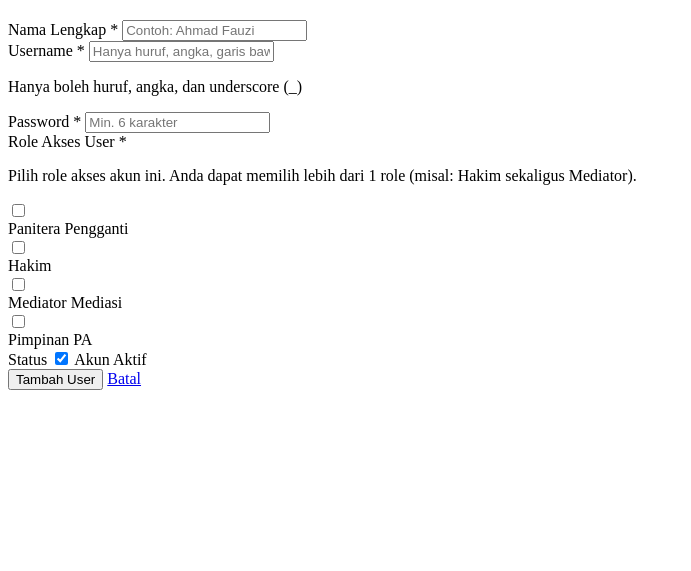
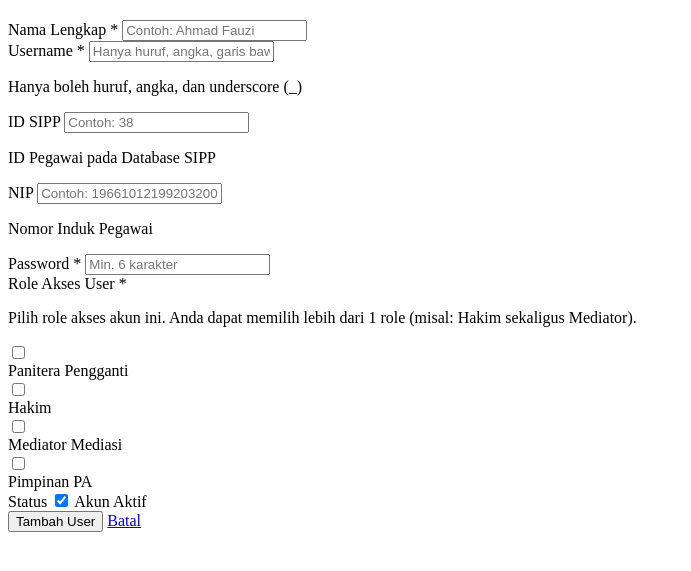
Before and after one commit to rtriadi/mediasi, a CodeIgniter app: the page made by application/views/admin/user/form.php in a window 1280 px wide. Shown: the part 26-597 px from the top of the page, without its empty margins (0-691 px from the left). Run offline with CodeIgniter, Linux system fonts and the light colour scheme; data that the repository does not hold is empty; some libraries are stand-ins or nearby versions.

Commit message:
feat: add ID SIPP and NIP fields to User and Mediator form and table list views

```diff
--- a/application/controllers/Admin/Master_user.php
+++ b/application/controllers/Admin/Master_user.php
@@ -59,6 +59,8 @@ class Master_user extends MY_Controller {
                     'username'  => $username,
                     'password'  => password_hash($this->input->post('password'), PASSWORD_BCRYPT),
                     'role'      => $role_str,
+                    'id_sipp'   => $this->input->post('id_sipp', true) ?: null,
+                    'nip'       => $this->input->post('nip', true) ?: null,
                     'is_active' => $this->input->post('is_active') ? 1 : 0,
                 ]);
 
@@ -103,6 +105,8 @@ class Master_user extends MY_Controller {
                     'nama'      => $this->input->post('nama', true),
                     'username'  => $username,
                     'role'      => $role_str,
+                    'id_sipp'   => $this->input->post('id_sipp', true) ?: null,
+                    'nip'       => $this->input->post('nip', true) ?: null,
                     'is_active' => $this->input->post('is_active') ? 1 : 0,
                 ];
 
--- a/application/views/admin/user/form.php
+++ b/application/views/admin/user/form.php
@@ -28,6 +28,26 @@
                     value="<?= htmlspecialchars($user_data->username ?? set_value('username')) ?>"
                     placeholder="Hanya huruf, angka, garis bawah">
                 <p class="text-xs text-gray-400 mt-1">Hanya boleh huruf, angka, dan underscore (_)</p>
+            </div>
+
+            <!-- ID SIPP & NIP -->
+            <div class="grid grid-cols-1 sm:grid-cols-2 gap-4 mb-5">
+                <div>
+                    <label for="id_sipp" class="block text-sm font-medium text-gray-700 mb-1.5">ID SIPP</label>
+                    <input type="text" id="id_sipp" name="id_sipp"
+                        class="w-full border border-gray-300 rounded-lg px-3 py-2.5 text-sm focus:outline-none focus:ring-2 focus:ring-blue-500 font-mono text-gray-900"
+                        value="<?= htmlspecialchars($user_data->id_sipp ?? set_value('id_sipp')) ?>"
+                        placeholder="Contoh: 38">
+                    <p class="text-xs text-gray-400 mt-1">ID Pegawai pada Database SIPP</p>
+                </div>
+                <div>
+                    <label for="nip" class="block text-sm font-medium text-gray-700 mb-1.5">NIP</label>
+                    <input type="text" id="nip" name="nip"
+                        class="w-full border border-gray-300 rounded-lg px-3 py-2.5 text-sm focus:outline-none focus:ring-2 focus:ring-blue-500 font-mono text-gray-900"
+                        value="<?= htmlspecialchars($user_data->nip ?? set_value('nip')) ?>"
+                        placeholder="Contoh: 196610121992032002">
+                    <p class="text-xs text-gray-400 mt-1">Nomor Induk Pegawai</p>
+                </div>
             </div>
 
             <!-- Password -->
```
Also changed, not shown: application/controllers/Admin/Master_mediator.php (+17 -8 lines), application/views/admin/mediator/form.php (+17 -7 lines), application/views/admin/mediator/index.php (+9 -1 lines), application/views/admin/user/index.php (+10 -2 lines).
